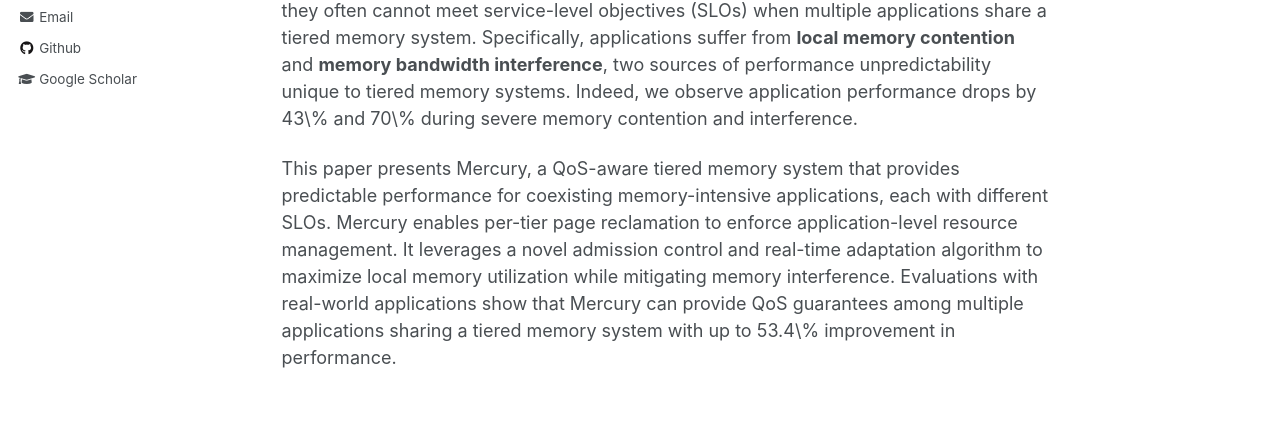
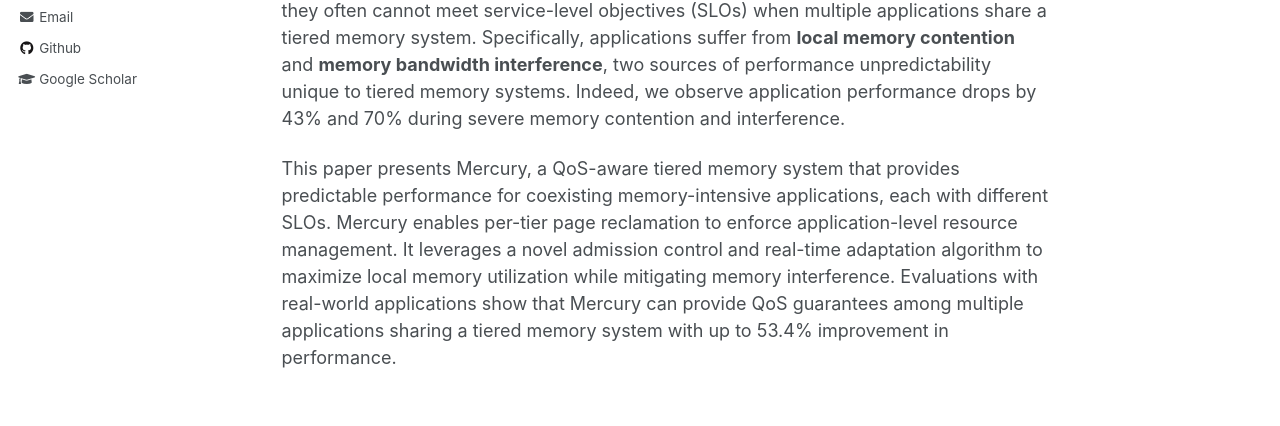
Before and after one commit to JhengLu/JhengLu.github.io, a Jekyll site: the page built from _publications/publication-1.md, in a window 1280 px wide and 900 px high. Shown: the part 376-802 px from the top of the window. Built offline with Jekyll 4.4.1, drawn with Linux system fonts in a browser that asks for light colours.

Commit message:
remove typo in the abstract

```diff
--- a/_publications/publication-1.md
+++ b/_publications/publication-1.md
@@ -19,12 +19,12 @@ Tiered memory systems have widely been adopted to provide larger memory capacity
 Although increased memory capacity allows more applications to be deployed, existing solutions for tiered memory systems are not built with Quality-of-Service (QoS) support.
 As a result, they often cannot meet service-level objectives (SLOs) when multiple applications share a tiered memory system.
 Specifically, applications suffer from **local memory contention** and **memory bandwidth interference**, two sources of performance unpredictability unique to tiered memory systems.
-Indeed, we observe application performance drops by 43\% and 70\% during severe memory contention and interference.
+Indeed, we observe application performance drops by 43% and 70% during severe memory contention and interference.
 
 This paper presents Mercury, a QoS-aware tiered memory system that provides predictable performance for coexisting memory-intensive applications, each with different SLOs.
 Mercury enables per-tier page reclamation to enforce application-level resource management.
 It leverages a novel admission control and real-time adaptation algorithm to maximize local memory utilization while mitigating memory interference.
-Evaluations with real-world applications show that Mercury can provide QoS guarantees among multiple applications sharing a tiered memory system with up to 53.4\% improvement in performance.
+Evaluations with real-world applications show that Mercury can provide QoS guarantees among multiple applications sharing a tiered memory system with up to 53.4% improvement in performance.
 
 <br>
 **Materials**
```
